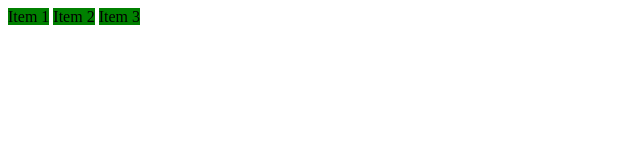
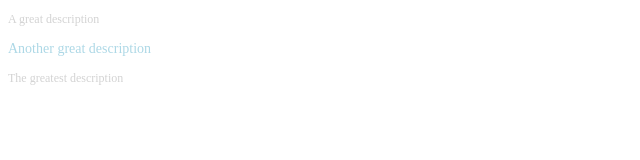
Before and after one commit to derekowusubekoe/portfolio_v1.github.io, a plain HTML site: page boot-camp/bottega_tech/preps/html-css/test.html in a window 1280 px wide. Shown: the whole page, without its empty margins (0-640 px from the left). Drawn offline with Linux system fonts and the light colour scheme.

```diff
--- /dev/null
+++ b/boot-camp/bottega_tech/preps/html-css/styles/common.css
@@ -0,0 +1,5 @@
+/* Common styles */
+body{
+    margin: 0;
+    font-family: 'Roboto', sans-serif;
+}
--- a/boot-camp/bottega_tech/preps/html-css/css/style.css
+++ b/boot-camp/bottega_tech/preps/html-css/styles/nav.css
@@ -1,9 +1,3 @@
-/* Common styles */
-body{
-    margin: 0;
-    font-family: 'Roboto', sans-serif;
-}
-
 /* Common nav styles */
 .navigation-wrapper{
     height: 190px;
@@ -30,8 +24,10 @@
     grid-template-columns: 1fr;
     grid-gap: 10px;
 }
-.navigation-wrapper > .contact-hours-wrapper > .hours{
+.navigation-wrapper > .left-column > .contact-hours-wrapper > .hours{
     font-family: 'Ubuntu Condensed', sans-serif;
+    color: #858585;
+    font-size: 0.8em;
 }
 .links-wrapper > .nav-link a{
     font-family: 'Ubuntu Condensed', sans-serif;
--- a/boot-camp/bottega_tech/preps/html-css/test.html
+++ b/boot-camp/bottega_tech/preps/html-css/test.html
@@ -5,24 +5,31 @@
     <meta name="viewport" content="width=device-width, initial-scale=1.0" />
     <title>Document</title>
     <style>
-      .parent > .first-child-element > span {
-        width: 100px;
-        background-color: green;
-         transition: 0.7s;
-      }
+    /*These are the default styles for the description. Leave these styles*/
+.description {
+    color: lightgrey;
+    font-size: 12px;
+}
 
-      .parent > .first-child-element > span:hover {
-        color: white;
-      }
+/*Write your code here to overwrite the above styles*/
+.item-2 > .description{
+    font-size:14px;
+    color:lightblue;
+}
+
     </style>
   </head>
   <body>
-    <div class="parent">
-      <div class="first-child-element">
-        <span>Item 1</span>
-        <span>Item 2</span>
-        <span>Item 3</span>
-      </div>
-    </div>
+    <div class="item-1">
+    <p class="description">A great description</p>
+</div>
+
+<div class="item-2">
+    <p class="description">Another great description</p>
+</div>
+
+<div class="item-3">
+    <p class="description">The greatest description</p>
+</div>
   </body>
 </html>
```
Also changed, not shown: boot-camp/bottega_tech/preps/html-css/index.html (+3 -2 lines).
